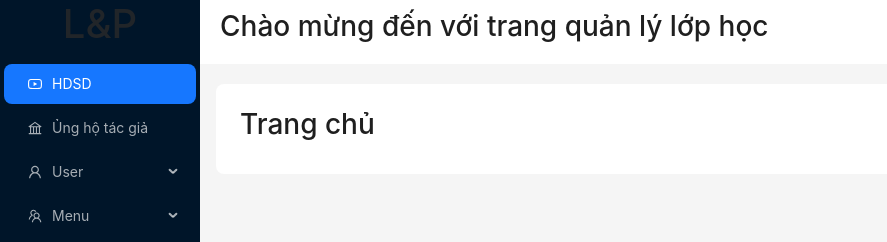
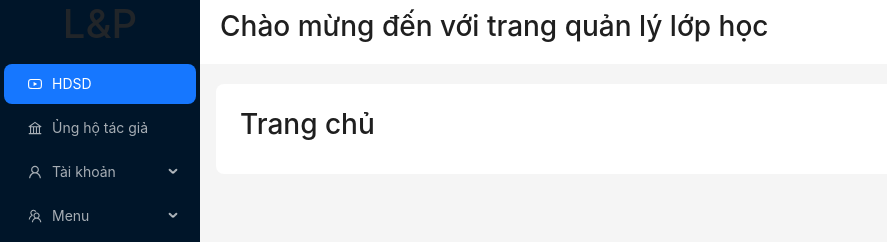
Before and after one commit to Classroom-Management-Website/Fontend, a Next.js app: page /home in a window 1280 px wide. Shown: the top 242 px of the page, without its empty margins (0-887 px from the left). Built offline with nearby package versions, Linux system fonts and the light colour scheme; no server answers.

Commit message:
chinh gui

```diff
--- a/src/app/home/page.tsx
+++ b/src/app/home/page.tsx
@@ -44,7 +44,7 @@ function getItem(
 const items: MenuItem[] = [
   getItem('HDSD', '1', <YoutubeOutlined />),
   getItem('Ủng hộ tác giả', '2', <BankOutlined />),
-  getItem('User', 'sub1', <UserOutlined />, [
+  getItem('Tài khoản', 'sub1', <UserOutlined />, [
     getItem('Đăng xuất', '3', <LogoutOutlined />),
     getItem('Đổi mật khẩu', '4', <UserSwitchOutlined />),
   ]),
--- a/src/config/config.tsx
+++ b/src/config/config.tsx
@@ -1,3 +1,3 @@
 export const config = {
-    apiUrl: 'http://localhost:8989/api',
+    apiUrl: 'https://ngoctuta.io.vn/api',
   };
```
